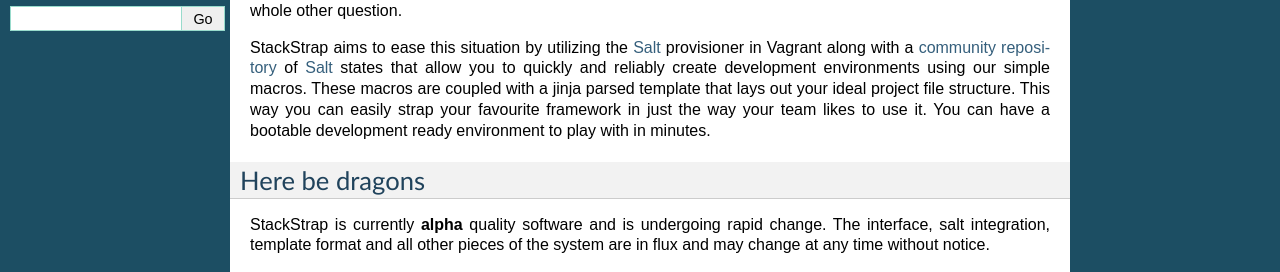
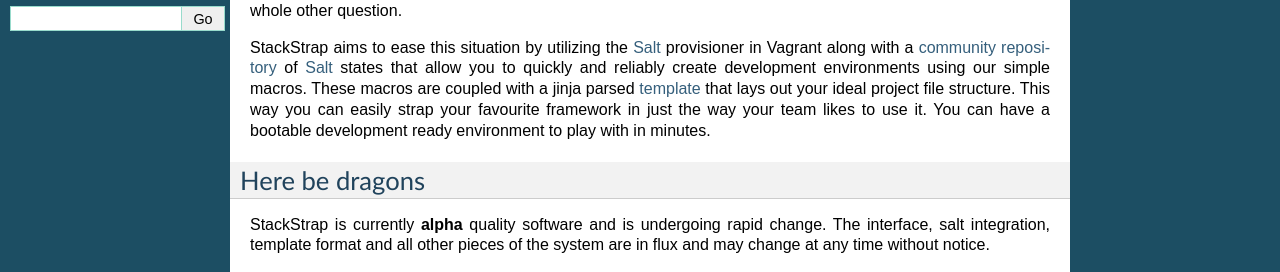
Before and after one commit to stackstrap/stackstrap, a Sphinx documentation site: the page built from docs/index.rst, in a window 1280 px wide. Shown: the part 305-577 px from the top of the page. Built offline with Sphinx 7.4.7, drawn with Linux system fonts in a browser that asks for light colours.

Commit message:
Adding a link to overview as well

```diff
--- a/docs/index.rst
+++ b/docs/index.rst
@@ -20,7 +20,7 @@
 StackStrap aims to ease this situation by utilizing the Salt_ provisioner in
 Vagrant along with a `community repository`_ of Salt_ states that allow you to
 quickly and reliably create development environments using our simple macros.
-These macros are coupled with a jinja parsed template that lays out your ideal
+These macros are coupled with a jinja parsed `template`_ that lays out your ideal
 project file structure. This way you can easily strap your favourite framework
 in just the way your team likes to use it. You can have a bootable development
 ready environment to play with in minutes.
```
Also changed, not shown: other parts of docs/index.rst (+1 -0 lines).
